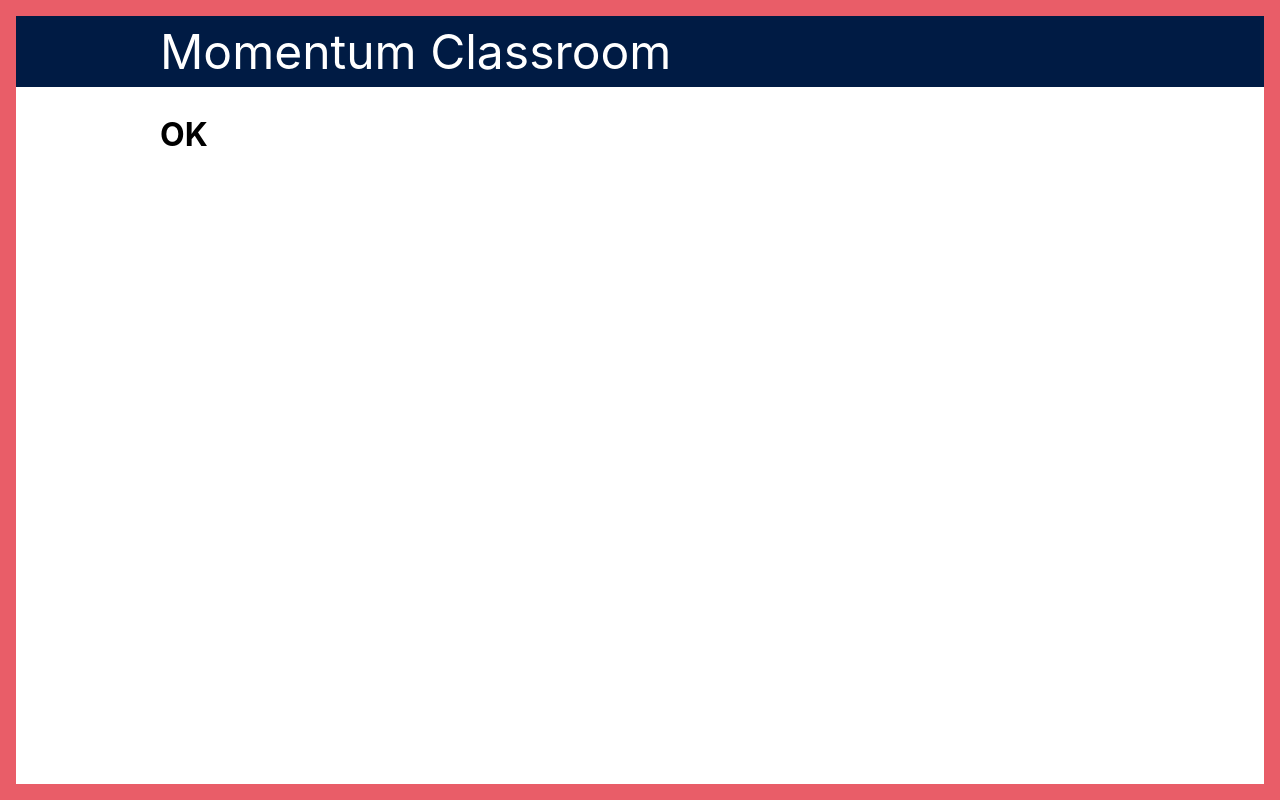
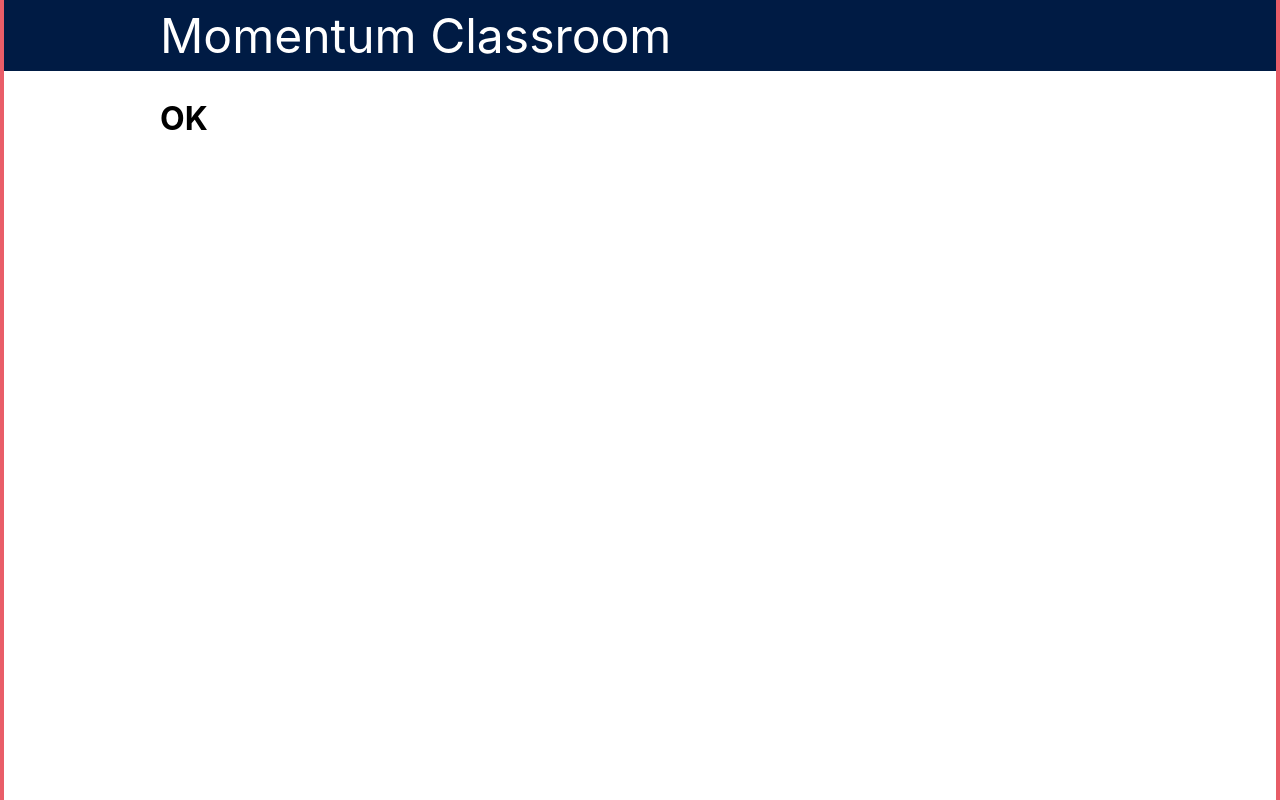
Before and after one commit to momentumlearn/classroom, a Django app: page /health/ in a window 1280 px wide. Run offline with Django 3.2, Linux system fonts and the light colour scheme; parts of the project's set-up code (start-up, migrations or seed data) failed here and were passed over; some libraries are stand-ins or nearby versions.

Commit message:
Small styling tweak

```diff
--- a/templates/base.html
+++ b/templates/base.html
@@ -18,7 +18,7 @@
   {% endblock %}
 </head>
 <body class="sans-serif">
-  <div class="ba bw4 b--salmon min-vh-100">
+  <div class="bl br bw2 b--salmon min-vh-100">
     <div class="bg-navy">
       <h1 class="f1 white ma0 normal mw8 ph4 pv2 center">
         <a class="link white" href="/">Momentum Classroom</a>
```
